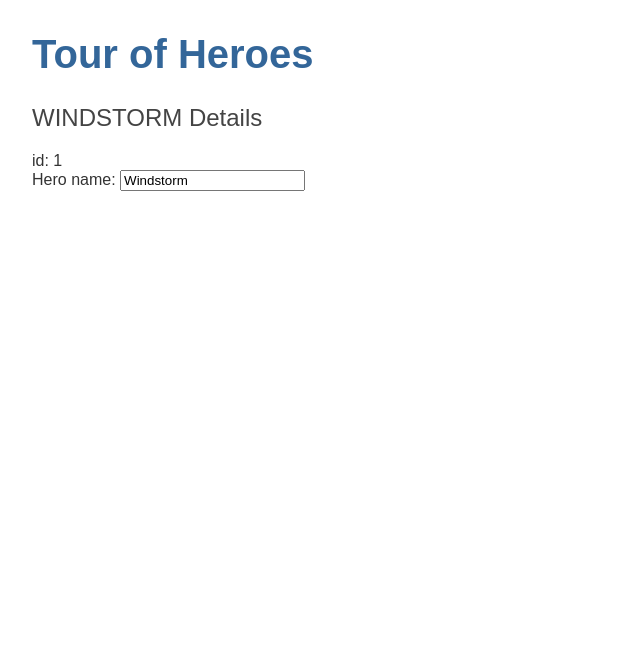
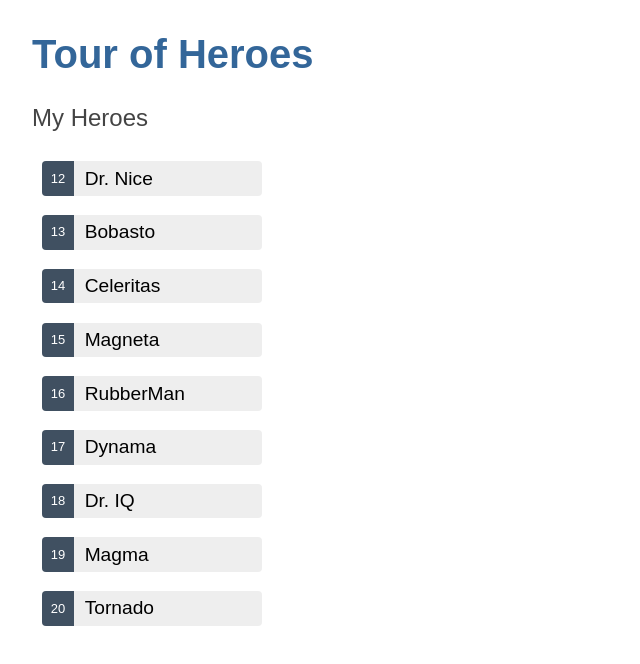
Before and after one commit to emmabyte/angular-tour-of-heroes, an Angular app: page /angular-tour-of-heroes/ in a window 1280 px wide. Shown: the top 664 px of the page, without its empty margins (0-640 px from the left). Built offline with nearby package versions, Linux system fonts and the light colour scheme.

Commit message:
added Hero List with selectable details

```diff
--- a/src/app/heroes/heroes.component.html
+++ b/src/app/heroes/heroes.component.html
@@ -1,6 +1,17 @@
-<h2>{{ hero.name | uppercase }} Details</h2>
-<div><span>id: </span>{{ hero.id }}</div>
-<div>
-  <label for="name">Hero name: </label>
-  <input id="name" [(ngModel)]="hero.name" placeholder="name">
-</div>
+<h2>My Heroes</h2>
+<ul class="heroes">
+  <li *ngFor="let hero of heroes">
+    <button [class.selected]="hero === selectedHero" type="button" (click)="onSelect(hero)">
+      <span class="badge">{{ hero.id }}</span>
+      <span class="name">{{ hero.name }}</span>
+    </button>
+  </li>
+    <div *ngIf="selectedHero">
+      <h2>{{ selectedHero.name | uppercase }}</h2>
+      <div>id: {{ selectedHero.id }}</div>
+      <div>
+        <label for="hero-name">Hero Name: </label>
+        <input id="hero-name" [(ngModel)]="selectedHero.name" placeholder="=name">
+      </div>
+    </div>
+</ul>
--- a/src/app/heroes/heroes.component.scss
+++ b/src/app/heroes/heroes.component.scss
@@ -0,0 +1,67 @@
+/* HeroesComponent's private CSS styles */
+.heroes {
+  margin: 0 0 2em 0;
+  list-style-type: none;
+  padding: 0;
+  width: 15em;
+  $badge-color: #405061;
+
+  li {
+    display: flex;
+  }
+
+  button {
+    flex: 1;
+    cursor: pointer;
+    position: relative;
+    left: 0;
+    background-color: #eee;
+    margin: 0.5em;
+    padding: 0;
+    border-radius: 4px;
+    display: flex;
+    align-items: stretch;
+    height: 1.8em;
+
+    &:hover {
+      color: #2c3a41;
+      background-color: #e6e6e6;
+      left: 0.1em;
+    }
+
+    &:active {
+      background-color: #525252;
+      color: #fafafa;
+    }
+  }
+
+  .selected {
+    background-color: black;
+    color: white;
+
+    &:hover {
+      background-color: #505050;
+      color: white;
+    }
+
+    &:active {
+      background-color: black;
+      color: white;
+    }
+  }
+
+  .badge {
+    display: inline-block;
+    font-size: small;
+    color: white;
+    padding: 0.8em 0.7em 0 0.7em;
+    background-color: $badge-color;
+    line-height: 1em;
+    margin-right: 0.8em;
+    border-radius: 4px 0 0 4px;
+  }
+
+  .name {
+    align-self: center;
+  }
+}
--- a/src/app/heroes/heroes.component.ts
+++ b/src/app/heroes/heroes.component.ts
@@ -1,4 +1,5 @@
 import { Component } from '@angular/core'
+import { HEROES } from '../mock-heroes'
 import { Hero } from '../hero'
 
 @Component({
@@ -7,8 +8,10 @@
   styleUrls: ['./heroes.component.scss']
 })
 export class HeroesComponent {
-  hero: Hero = {
-    id: 1,
-    name: 'Windstorm'
+  heroes = HEROES
+  selectedHero?: Hero
+
+  onSelect (hero: Hero): void {
+    this.selectedHero = hero
   }
 }
--- /dev/null
+++ b/src/app/mock-heroes.ts
@@ -0,0 +1,13 @@
+import { Hero } from './hero'
+
+export const HEROES: Hero[] = [
+  { id: 12, name: 'Dr. Nice' },
+  { id: 13, name: 'Bobasto' },
+  { id: 14, name: 'Celeritas' },
+  { id: 15, name: 'Magneta' },
+  { id: 16, name: 'RubberMan' },
+  { id: 17, name: 'Dynama' },
+  { id: 18, name: 'Dr. IQ' },
+  { id: 19, name: 'Magma' },
+  { id: 20, name: 'Tornado' }
+]
```
Also changed, not shown: 1 other file (tests, documents, lock files or other folders).
